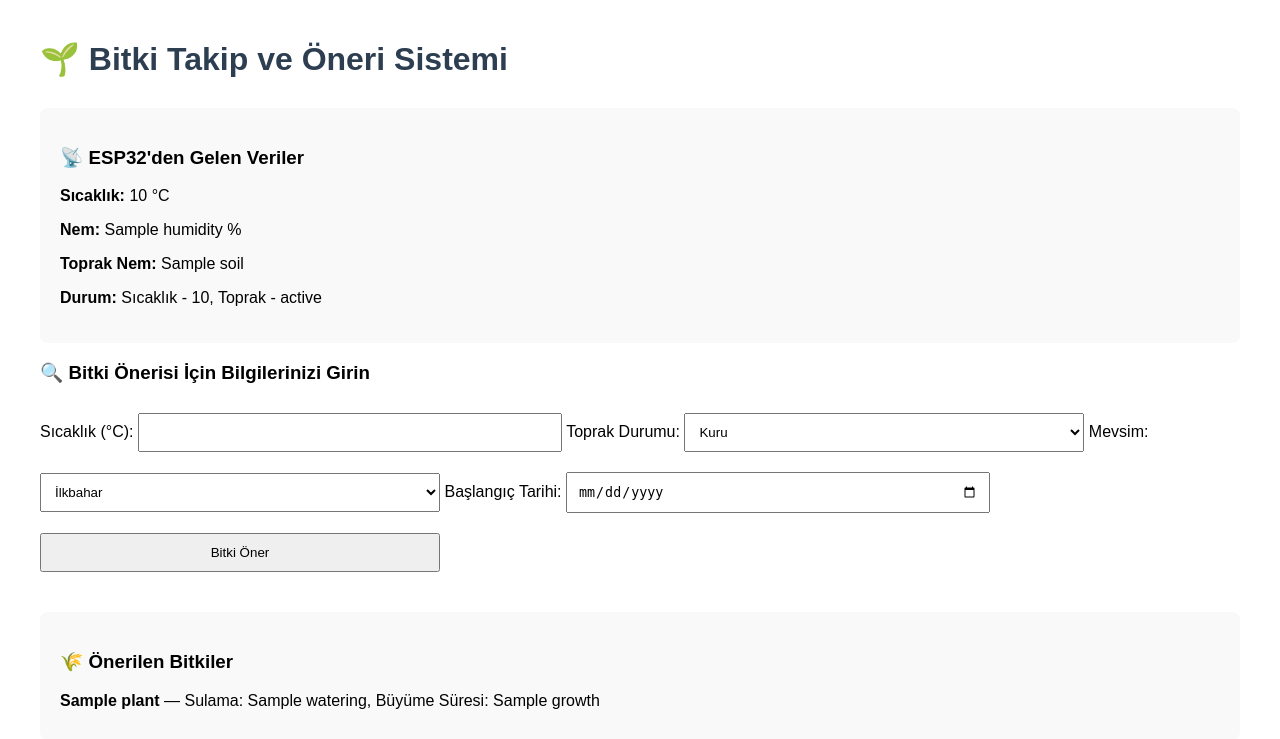
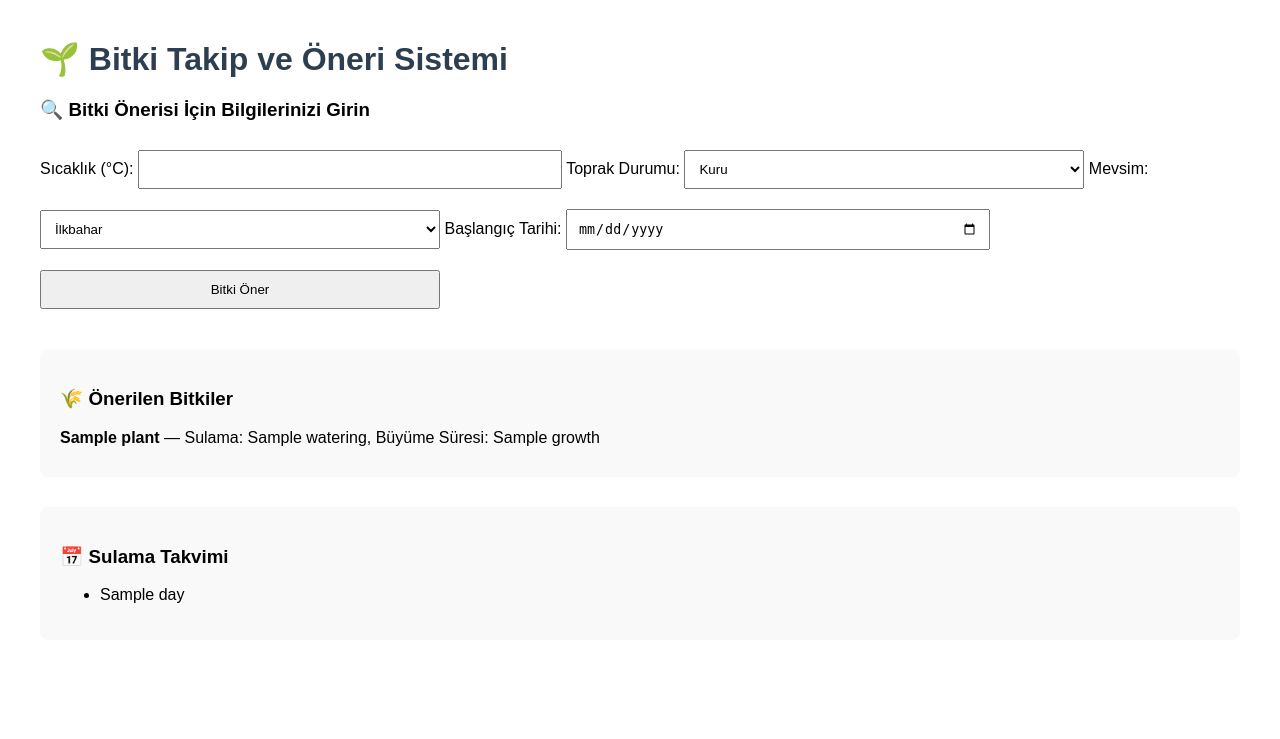
Before and after one commit to acarinhoss/erasmus, a Flask app: template templates/index.html in a window 1280 px wide. Shown: the top 739 px of the page. After the commit the page ends 603 px from the top, so only its background shows below. Run offline with Flask 3, Linux system fonts and the light colour scheme; the template is opened without the code that fills it: most values are stand-ins (such as "Sample title", 1, 10 or a date in 2020).

Commit message:
Update index.html

```diff
--- a/templates/index.html
+++ b/templates/index.html
@@ -14,18 +14,6 @@
 </head>
 <body>
     <h1>🌱 Bitki Takip ve Öneri Sistemi</h1>
-
-    <div class="esp-data">
-        <h3>📡 ESP32'den Gelen Veriler</h3>
-        {% if esp_data %}
-            <p><strong>Sıcaklık:</strong> {{ esp_data.temperature }} °C</p>
-            <p><strong>Nem:</strong> {{ esp_data.humidity }} %</p>
-            <p><strong>Toprak Nem:</strong> {{ esp_data.soil }}</p>
-            <p><strong>Durum:</strong> Sıcaklık - {{ esp_data.temp_status }}, Toprak - {{ esp_data.soil_status }}</p>
-        {% else %}
-            <p>Henüz veri alınmadı.</p>
-        {% endif %}
-    </div>
 
     <form method="POST">
         <h3>🔍 Bitki Önerisi İçin Bilgilerinizi Girin</h3>
```
